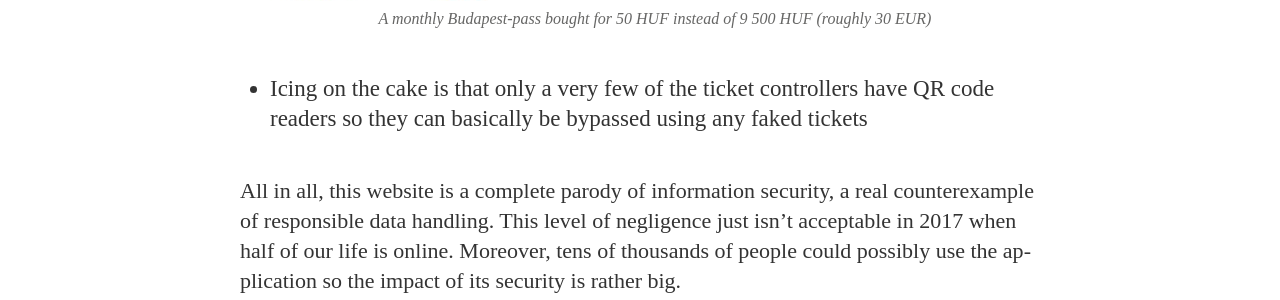
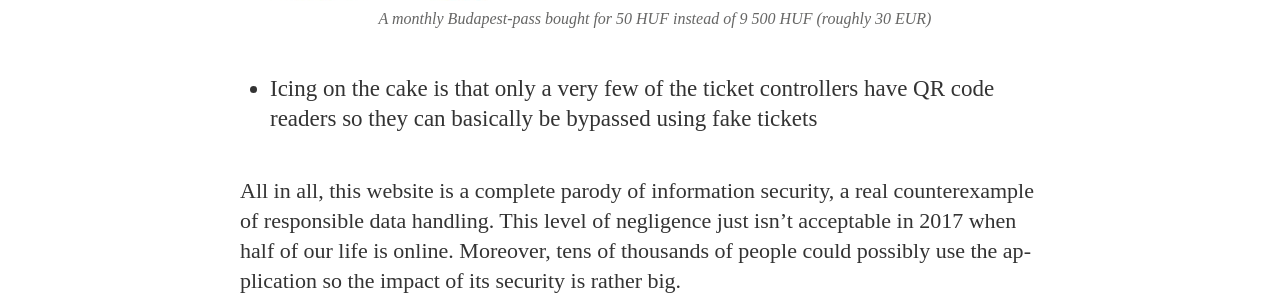
Before and after one commit to kocsismate/kocsismate.github.io, a Jekyll site: the page built from _posts/2017-07-23-18-year-old-ethical-hacker-got-arrested-in-hungary.md, in a window 1280 px wide and 900 px high, scrolled down 3365 px. Shown: the part 184-484 px from the top of the window. Built offline with Jekyll 4.4.1, drawn with Linux system fonts in a browser that asks for light colours; nearby versions of some CDN libraries; some web fonts are replaced; comment, search, counter and statistics services are not loaded.

Commit message:
Fix grammar

```diff
--- a/_posts/2017-07-23-18-year-old-ethical-hacker-got-arrested-in-hungary.md
+++ b/_posts/2017-07-23-18-year-old-ethical-hacker-got-arrested-in-hungary.md
@@ -44,7 +44,7 @@ indicates that the price wasn't validated properly on the server-side. That's wh
 could be bought for 50 HUF (~ 0.15 EUR) instead of 9 500 HUF (roughly 30 EUR):
 ![A monthly Budapest-pass bought for 50 HUF instead of 9 500 HUF (roughly 30 EUR)][bkk-ticket]
 - Icing on the cake is that only a very few of the ticket controllers have QR code readers so they can basically be
-bypassed using any faked tickets
+bypassed using fake tickets
 
 All in all, this website is a complete parody of information security, a real counterexample of responsible data handling.
 This level of negligence just isn't acceptable in 2017 when half of our life is online. Moreover, tens of thousands
```
